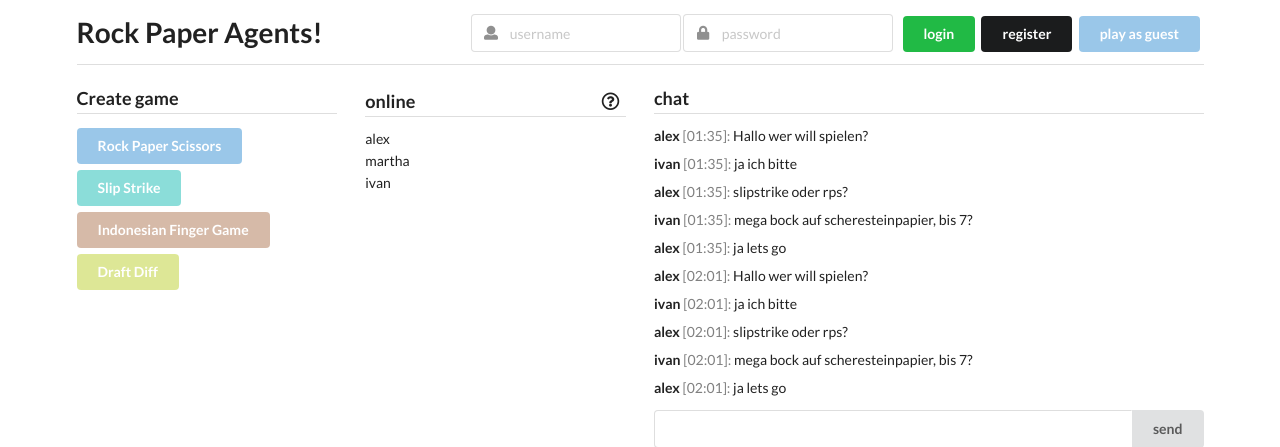
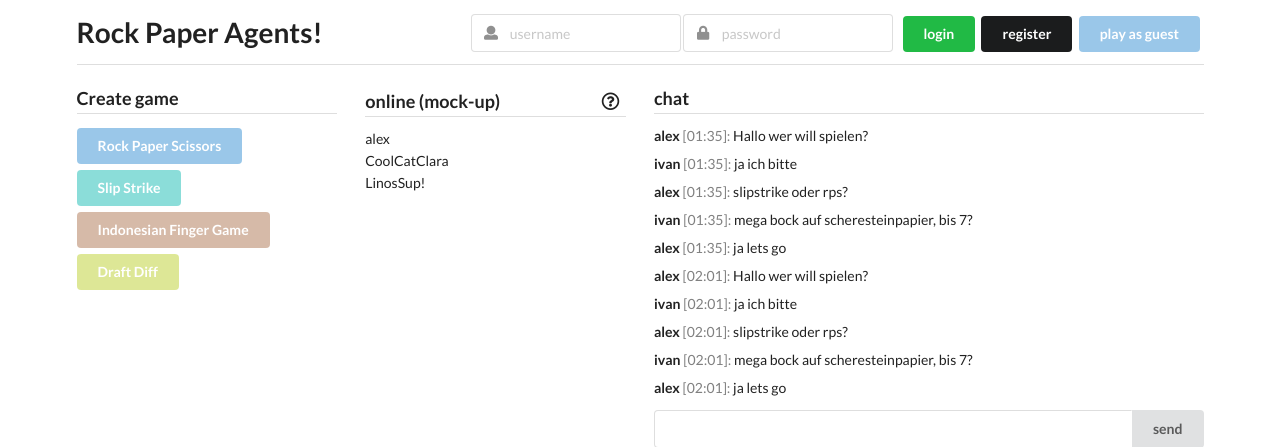
Before and after one commit to amueller-89/RockPaperAgents, a FastAPI app: page / in a window 1280 px wide. Shown: the top 447 px of the page. Run offline with FastAPI, Linux system fonts and the light colour scheme; data comes from the database, SQL or seed files in the repository; some libraries are stand-ins or nearby versions.

Commit message:
online mock-up edited

```diff
--- a/templates/SPA-dashboard.html
+++ b/templates/SPA-dashboard.html
@@ -793,7 +793,7 @@
         <h3 class="ui dividing header">
             <div class="ui grid">
                 <div class="thirteen wide column">
-                    online
+                    online (mock-up)
                 </div>
                 <div class="column">
                     <div data-tooltip="These players are currently online. Challenge them to a game!"
@@ -804,8 +804,8 @@
         </h3>
         <div class="ui list">
             <div class="item">alex</div>
-            <div class="item">martha</div>
-            <div class="item">ivan</div>
+            <div class="item">CoolCatClara</div>
+            <div class="item">LinosSup!</div>
         </div>
     </div>
 
```
